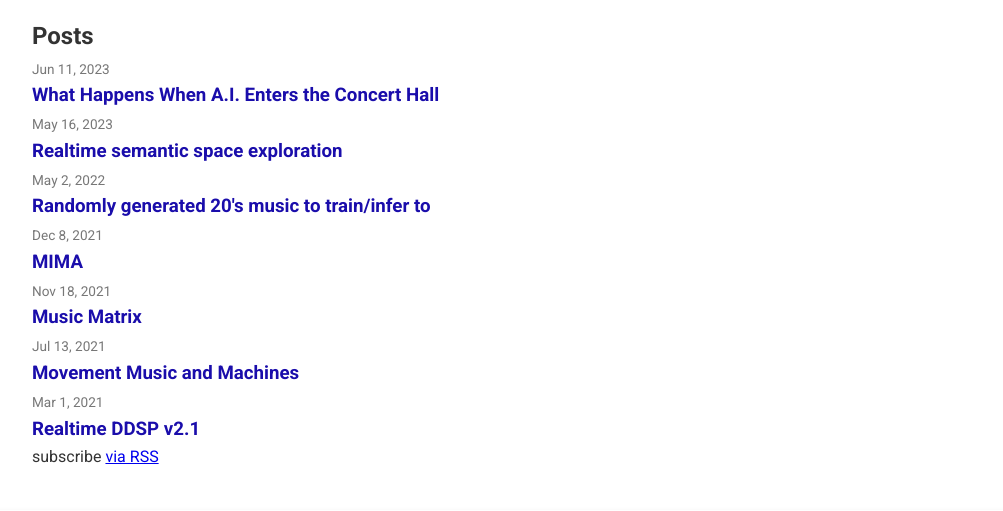
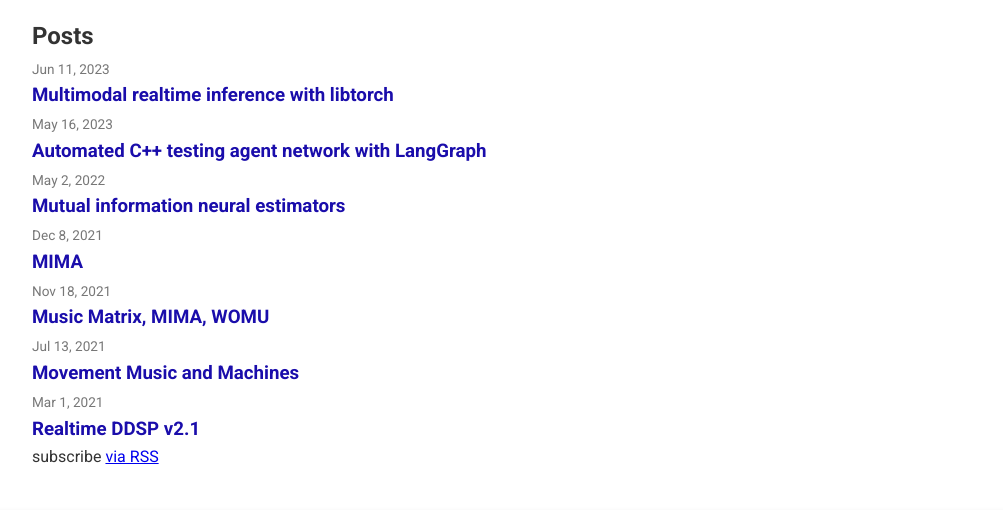
Before and after one commit to Niknymusing/Niknymusing.github.io, a plain HTML site: page index.html in a window 1280 px wide. Shown: the part 289-800 px from the top of the page, without its empty margins (128-1131 px from the left). Drawn offline with Linux system fonts and the light colour scheme.

Commit message:
updates text

```diff
--- a/index.html
+++ b/index.html
@@ -49,17 +49,17 @@
     <ul class="post-list"><li><span class="post-meta">Jun 11, 2023</span>
         <h3>
           <a class="post-link" href="/2023/06/11/nyt-rave.html">
-            What Happens When A.I. Enters the Concert Hall
+            Multimodal realtime inference with libtorch
           </a>
         </h3></li><li><span class="post-meta">May 16, 2023</span>
         <h3>
           <a class="post-link" href="/2023/05/16/semantic-control.html">
-            Realtime semantic space exploration
+            Automated C++ testing agent network with LangGraph
           </a>
         </h3></li><li><span class="post-meta">May 2, 2022</span>
         <h3>
           <a class="post-link" href="/2022/05/02/20s-livestream.html">
-            Randomly generated 20&#39;s music to train/infer to
+            Mutual information neural estimators
           </a>
         </h3></li><li><span class="post-meta">Dec 8, 2021</span>
         <h3>
@@ -69,7 +69,7 @@
         </h3></li><li><span class="post-meta">Nov 18, 2021</span>
         <h3>
           <a class="post-link" href="/2021/11/18/rave.html">
-            Music Matrix
+            Music Matrix, MIMA, WOMU
           </a>
         </h3></li><li><span class="post-meta">Jul 13, 2021</span>
         <h3>
```
